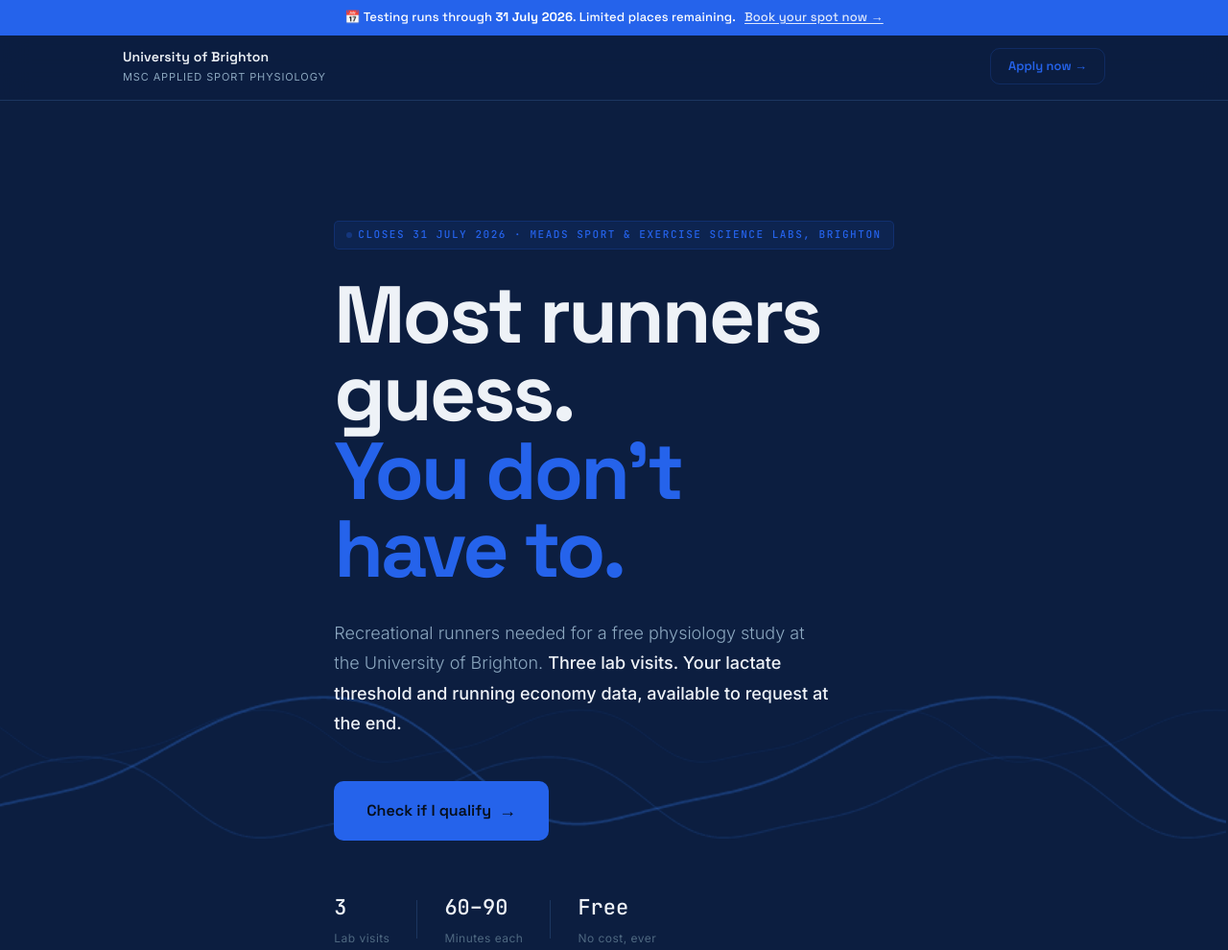
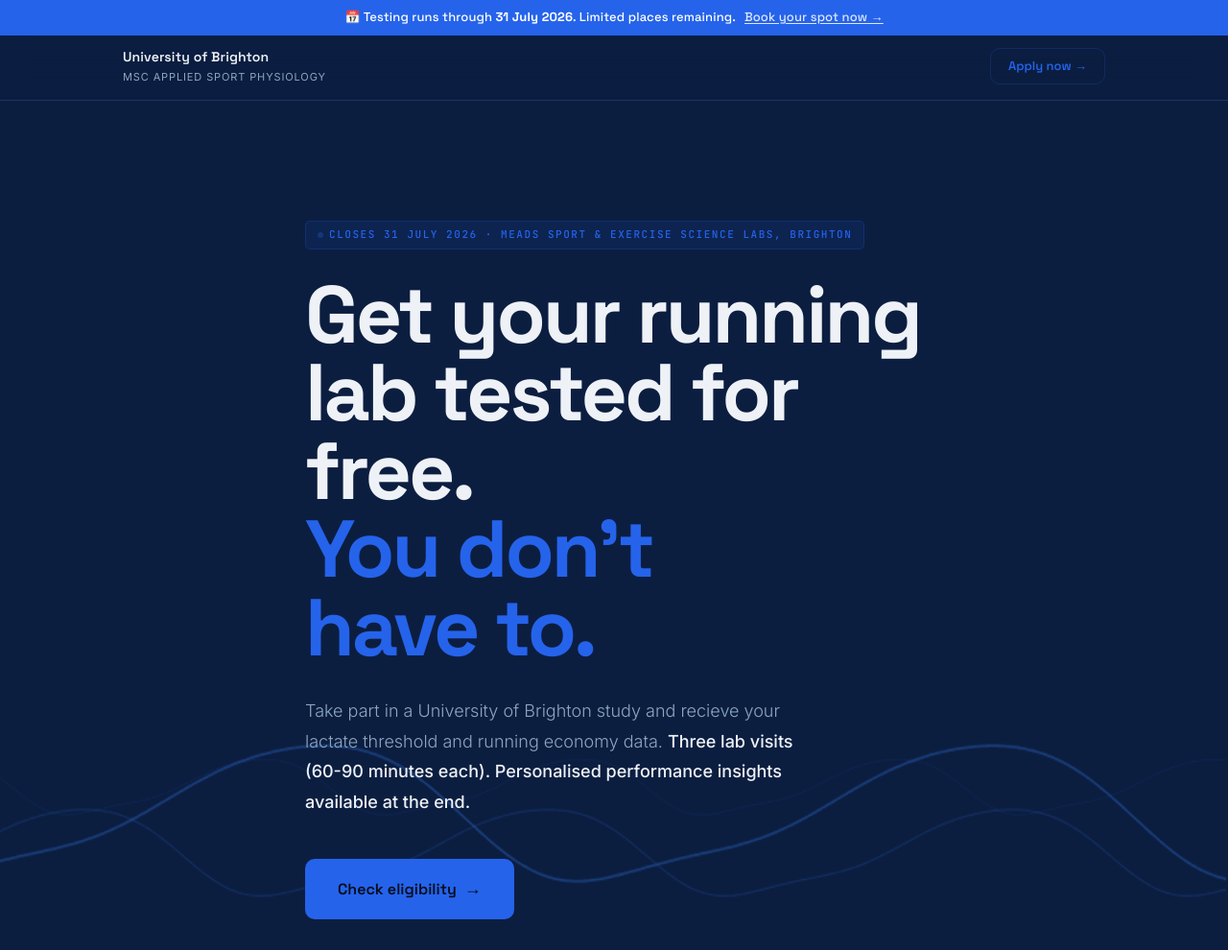
Before and after one commit to AWorden222/DNS_Running_Study, a plain HTML site: page index.html in a window 1280 px wide. Shown: the top 990 px of the page at 96% size. Drawn offline with Linux system fonts and the light colour scheme.

Commit message:
Update index.html

```diff
--- a/index.html
+++ b/index.html
@@ -908,14 +908,14 @@
   <div class="hero-content container">
     <span class="eyebrow">Closes 31 July 2026 &middot; Meads Sport &amp; Exercise Science Labs, Brighton</span>
     <h1 class="hero-h1">
-      Most runners<br>guess.
+      Get your running<br>lab tested for free.
       <span class="accent">You don't<br>have to.</span>
     </h1>
     <p class="hero-sub">
-      Recreational runners needed for a free physiology study at the University of Brighton.
-      <strong>Three lab visits. Your lactate threshold and running economy data, available to request at the end.</strong>
+      Take part in a University of Brighton study and recieve your lactate threshold and running economy data.
+      <strong>Three lab visits (60-90 minutes each). Personalised performance insights available at the end.</strong>
     </p>
-    <a href="#check" class="btn-primary">Check if I qualify <span class="arr">&rarr;</span></a>
+    <a href="#check" class="btn-primary">Check eligibility <span class="arr">&rarr;</span></a>
     <div class="hero-stats">
       <div class="stat-cell">
         <span class="stat-n">3</span>
```
